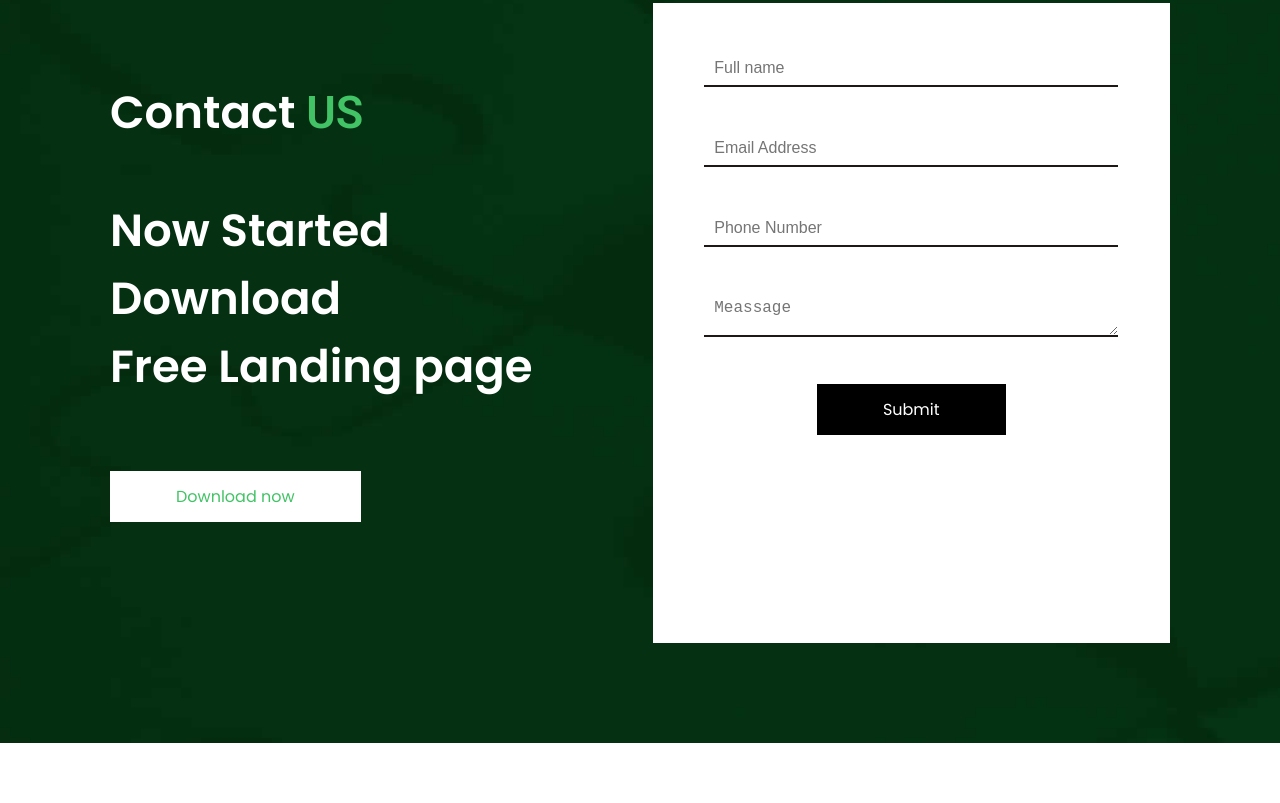
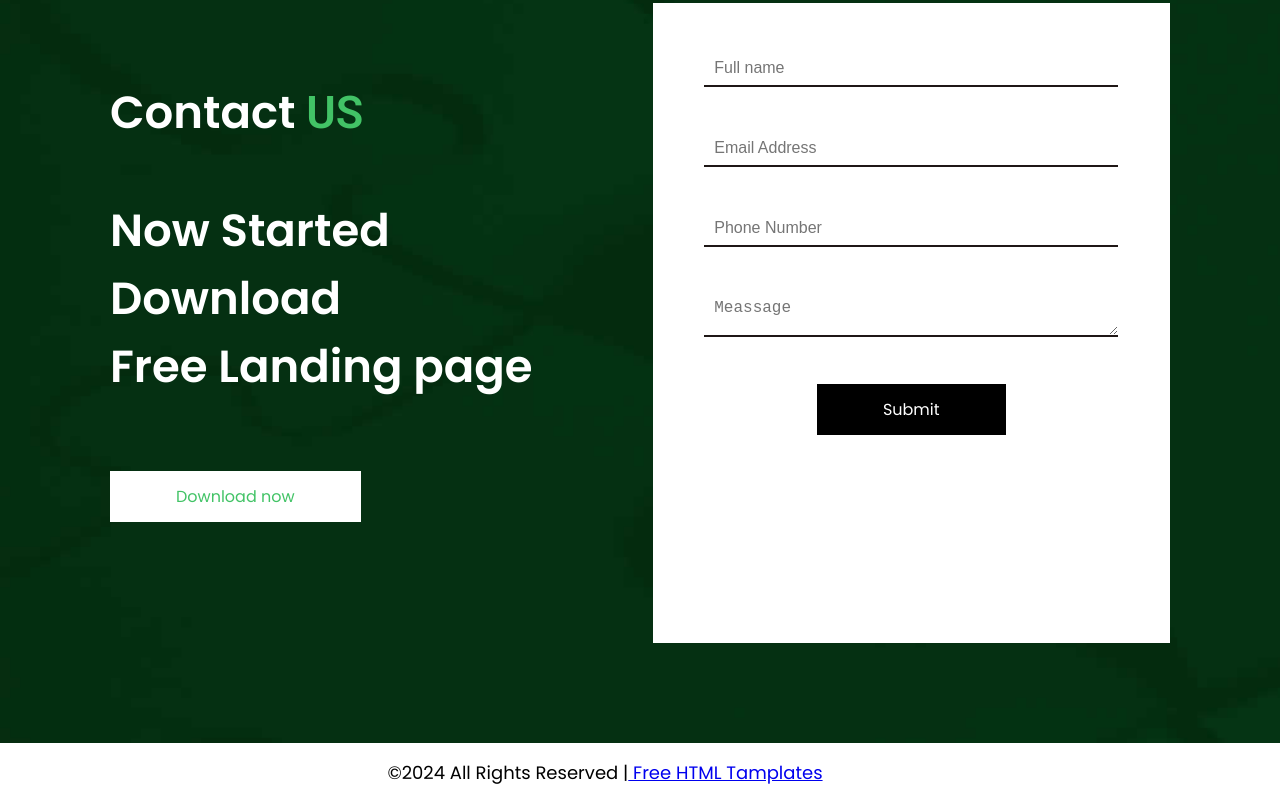
Before and after one commit to MU1147-LEGEND/Radiance-Copy, a plain HTML site: page index.html in a window 1280 px wide. Shown: the part 3506-4309 px from the top of the page. Before the commit the page ends 4249 px from the top, so only its background shows below. Drawn offline with Linux system fonts and the light colour scheme.

Commit message:
footer created

```diff
--- a/index.html
+++ b/index.html
@@ -280,6 +280,12 @@ middle of text. All the Lorem Ipsum generators on the</p>
     </div>
     <!-- contact us end -->
 
+    <!-- footer -->
+    <div class="footer">
+        <div class="copyright"> &copy; <span id="year"></span>&nbsp;All Rights Reserved | <a href="https://html.design/">&nbsp;Free HTML Tamplates</a></div>
+    </div>
+    <!-- footer end -->
+
 
 
     <!-- <iframe width="560" height="315" src="https://www.youtube.com/embed/nesKdYr2T24?si=ZypckwOzJeynsS2W" title="YouTube video player" frameborder="0" allow="accelerometer; autoplay; clipboard-write; encrypted-media; gyroscope; picture-in-picture; web-share" allowfullscreen></iframe> -->
--- a/main.js
+++ b/main.js
@@ -35,3 +35,10 @@ function faqs() {
   });
 }
 faqs();
+
+function footerDate(){
+  const year = document.getElementById('year');
+  let date = new Date();
+  year.innerText = date.getFullYear();
+}
+footerDate();
--- a/style.css
+++ b/style.css
@@ -539,5 +539,22 @@ nav .call-to-action:hover{
 .contact-submit:hover{
     background-color: var(--main-color);
 }
+.footer{
+    max-width: 1150px;
+    height: 60px;
+    display: flex;
+    justify-content: center;
+    align-items: center;
+    flex-direction: column;
+    font-size: 18px;
+    font-family: 'Poppins', sans-serif;
+    text-align: center;
+}
+.copyright{
+    display: flex;
+    align-items: center;
+    justify-content: center;
+    margin-left: 60px;
+}
 
 /* contact us end */
```
